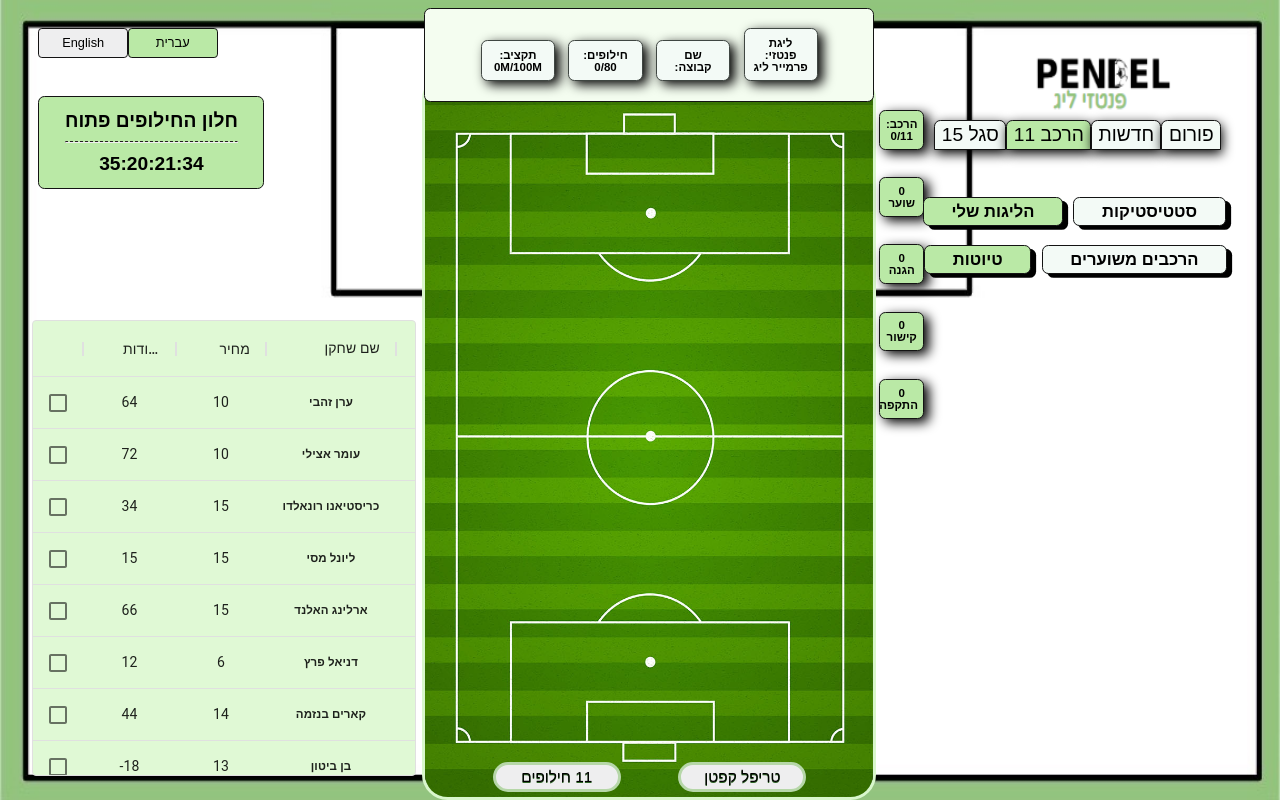
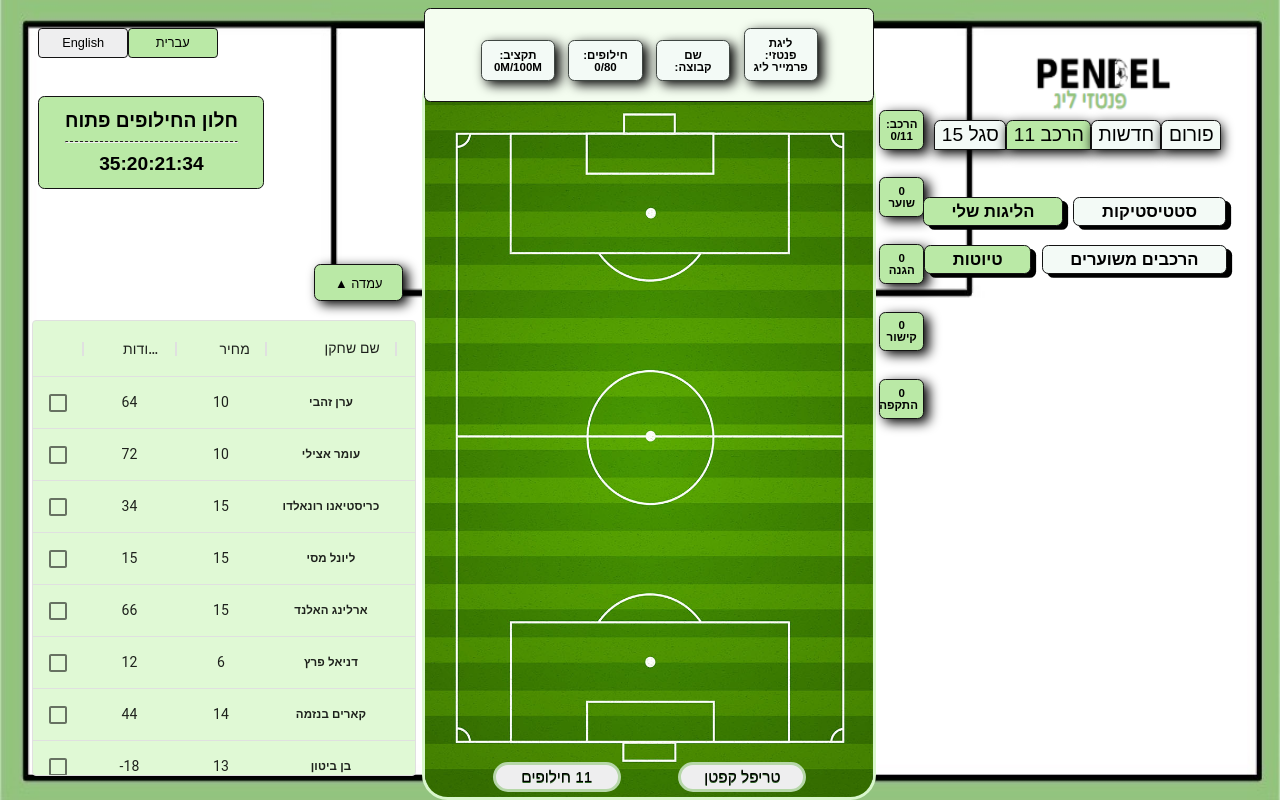
Before and after one commit to stavshay96/my-app, a React (Create React App) app: page /Fantasy in a window 1280 px wide. Built offline with nearby package versions, Linux system fonts and the light colour scheme.

Commit message:
start dropdown positions

```diff
--- a/package.json
+++ b/package.json
@@ -3,6 +3,8 @@
     "version": "0.1.0",
     "private": true,
     "dependencies": {
+        "@emotion/react": "^11.11.0",
+        "@emotion/styled": "^11.11.0",
         "@fortawesome/fontawesome-svg-core": "^6.4.0",
         "@fortawesome/free-brands-svg-icons": "^6.4.0",
         "@fortawesome/react-fontawesome": "^0.2.0",
--- a/src/components/Fantasy/PlayersList.css
+++ b/src/components/Fantasy/PlayersList.css
@@ -12,6 +12,32 @@
     /*text-decoration: none;*/
 }
 
-.btnChips:hover {
-    background-color: #b6d7a8;
+.btnDropdownPos {
+    text-align: center;
+    background-color: #bae9a6;
+    border-radius: 0.5vw;
+    border: 0.15vw solid #131313;
+    display: inline-block;
+    color: #000000;
+    cursor: pointer;
+    font-family: 'Alef', sans-serif;
+    font-size: 1.5vw;
+    font-weight: bold;
+    padding: 0.5% 1%;
+    box-shadow: 0.4vw 0.3vw 0.9vw rgb(0, 0, 0);
+    /*text-decoration: none;*/
+    /*width: 7%;*/
 }
+
+.btnDropdownPos .dropdown-toggle {
+    font-size: 1vw;
+    background-color: #bae9a6;
+    border: 0.15vw solid #bae9a6;
+    cursor: pointer;
+    /* Other styles */
+}
+
+.dropdown-menu {
+    display: flex;
+    flex-direction: column;
+}
--- a/src/components/Fantasy/PlayersList.jsx
+++ b/src/components/Fantasy/PlayersList.jsx
@@ -1,5 +1,9 @@
 import { useState } from "react";
-import { DataGrid, GridCheckboxHeader } from "@material-ui/data-grid";
+import { DataGrid,  GridToolbar } from "@material-ui/data-grid";
+import Dropdown from 'react-bootstrap/Dropdown';
+import DropdownButton from 'react-bootstrap/DropdownButton';
+
+import Button from 'react-bootstrap/Button';
 //import Box from '@mui/material/Box';
 //import clsx from 'clsx';
 import { makeStyles } from "@material-ui/core/styles";
@@ -13,6 +17,10 @@ const columns = [
   {field: "position", headerName: " ", headerAlign: 'center', width: 70, filterable: false, align: 'center', renderCell: wrapCellPositionColor,
  },
 ];
+
+const eranZahavi ="ערן זהבי";
+const maccabiTelAviv = 'מכבי ת"א';
+const positions = ['הכל','שוער' ,'הגנה', 'קישור', 'התקפה'];
 
 const rows = [
   { id: 1, points: 64, price: 10, playerName: "ערן זהבי", position: 'FW' },
@@ -28,7 +36,7 @@ const rows = [
 
 function wrapCellPositionColor(params) {
   return (
-      <div style={{ whiteSpace: 'normal', lineHeight:'1.5', fontSize:'0.9vw', fontWeight: 'bold',}}>
+      <div style={{ whiteSpace: 'normal', lineHeight:'1.5', fontSize:'0.9vw', fontWeight: 'bold', }}>
           {params.value}
       </div>
   );
@@ -50,6 +58,18 @@ function wrapHeaderText(params) {
   );
 }
 
+function CreatePositionDropdown(position){
+  return(
+    <Dropdown.Item style={{color:'black', textDecoration:'none', borderRadius: '0.5vw',border:'0.15vw solid #131313'
+      ,backgroundColor:'#f3faf6', fontSize:'1.3vw'}} key={position}>
+      {position}
+      </Dropdown.Item>
+  )
+}
+
+
+
+
 const useStyles = makeStyles((theme) => ({
   root: {
     "& .MuiDataGrid-columnHeaderCheckbox .MuiDataGrid-columnHeaderTitleContainer": {
@@ -60,17 +80,38 @@ const useStyles = makeStyles((theme) => ({
 
 function PlayersList() {
   const [selectionModel, setSelectionModel] = useState([]);
+  const [filterModel, setFilterModel] = useState({items: [],});
+
   const classes = useStyles();
   const handleSelectionModelChange = (newSelection) => {
     setSelectionModel(newSelection.selectionModel);
   };
 
+  const handleFilterChange = (model) => {
+    setFilterModel(model);
+  };
+
+  const handleClearFilters = () => {
+    setFilterModel({ items: [] });
+  };
+
 
   return (
     <div>
+        <DropdownButton className="btnDropdownPos float-end" title={ <> &#9650; עמדה</>}
+          style={{position:'fixed', top:'33%', right:'68.5%', }}  drop='up' >
+
+            <div className= 'dropdown-menu '>
+            {positions.map(CreatePositionDropdown)}
+            </div>
+
+
+        </DropdownButton>
 
       <DataGrid className={classes.root} style={{position:'fixed', top:'40%', right:'67.5%',
         width:'30%', height: '57%', backgroundColor: '#e0f9d5',     }}
+        filterModel={filterModel}
+        onFilterModelChange={handleFilterChange}
         rows={rows}
         columns={columns}
         disableColumnMenu
--- a/src/components/Fantasy/SpecialChips.css
+++ b/src/components/Fantasy/SpecialChips.css
@@ -12,3 +12,7 @@
     text-shadow: 0vw 0.1vw 0vw #2f6627;
     width: 10%;
 }
+
+.btnChips:hover {
+    background-color: #b6d7a8;
+}
```
Also changed, not shown: 1 other file (tests, documents, lock files or other folders).
